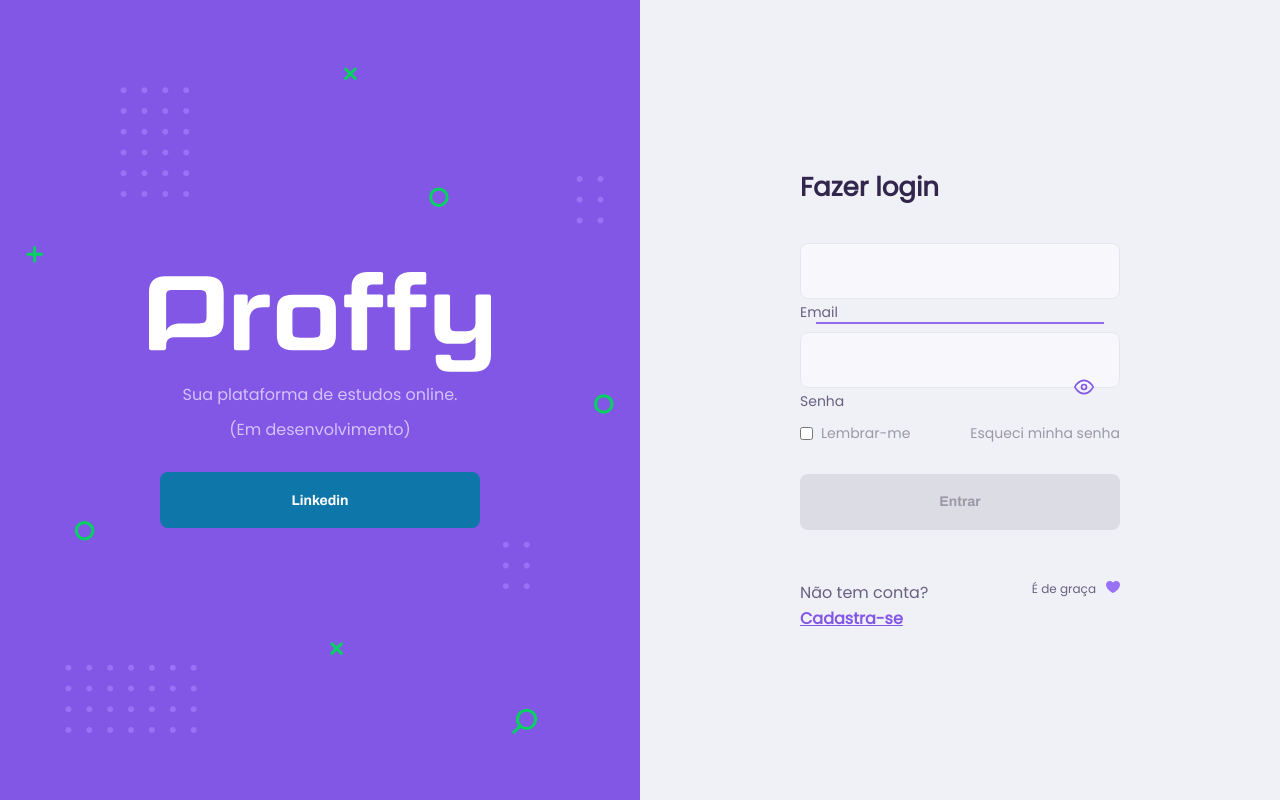
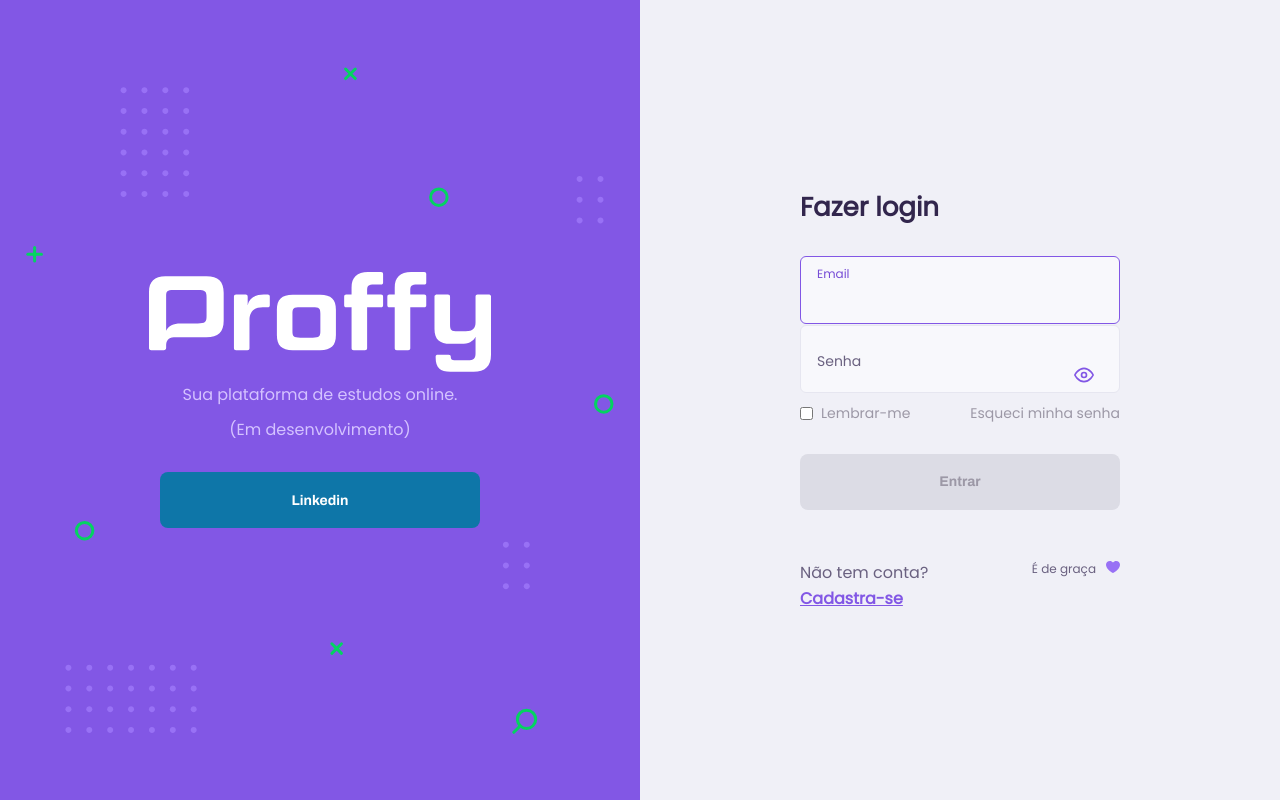
Before and after one commit to macedo-developer/proffy-web, a React (Create React App) app: page / in a window 1280 px wide. Built offline with nearby package versions, Linux system fonts and the light colour scheme.

Commit message:
Adjusting for label floating in input

```diff
--- a/src/components/Input/style.css
+++ b/src/components/Input/style.css
@@ -1,38 +1,57 @@
 .input-block {
   position: relative;
+  /* padding-top: 13px; */
 }
 
 .input-block + .input-block {
-  margin-top: 1.4rem;
+  /* margin-top: 1.4rem; */
 }
 
 .input-block label {
   font-size: 1.4rem;
+
+  pointer-events: none;
+  position: absolute;
+  top: calc(50% - 1.2rem);
+  left: 1.2rem;
+  transition: all 0.1s linear;
+  -webkit-transition: all 0.1s linear;
+  -moz-transition: all 0.1s linear;
+  padding: 0.5rem;
+  box-sizing: border-box;
 }
 
 .input-block input {
   width: 100%;
-  height: 5.6rem;
-  margin-top: 0.8rem;
-  border-radius: 0.8rem;
+  height: 6.8rem;
+  margin-top: 0.1rem;
+  border-radius: 0.6rem;
 
   background: var(--color-input-background);
   border: 1px solid var(--color-line-in-white);
 
   outline: 0;
-  padding: 0 1.6rem;
+  padding: 1rem 1.6rem 0;
 
   font: 1.6rem Archivo;
+
+  transition: all 0.1s linear;
+  -webkit-transition: all 0.1s linear;
+  -moz-transition: all 0.1s linear;
+  -webkit-appearance: none;
 }
 
-.input-block:focus-within::after {
-  width: calc(100% - 3.2rem);
-  height: 2px;
+.input-block input:focus {
+  border: 1px solid var(--color-primary);
+}
 
-  content: "";
-  background: var(--color-primary-light);
-  position: absolute;
-  left: 1.6rem;
-  right: 1.6rem;
-  bottom: 0;
+.input-block input::placeholder {
+  color: transparent;
 }
+
+.input-block input:focus + label,
+.input-block input:not(:placeholder-shown) + label {
+  font-size: 1.2rem;
+  top: 0.5rem;
+  color: var(--color-primary-dark);
+}
```
